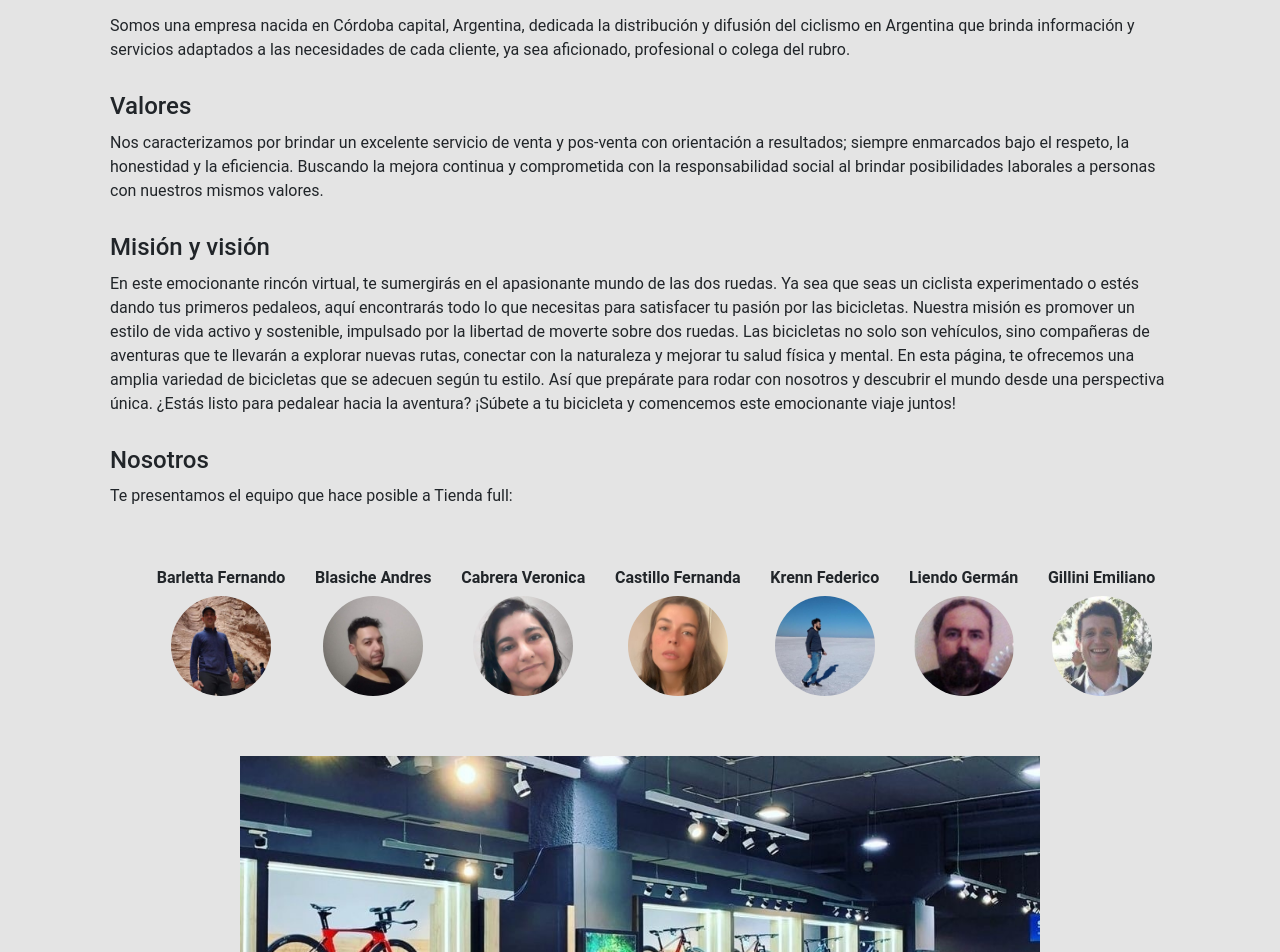
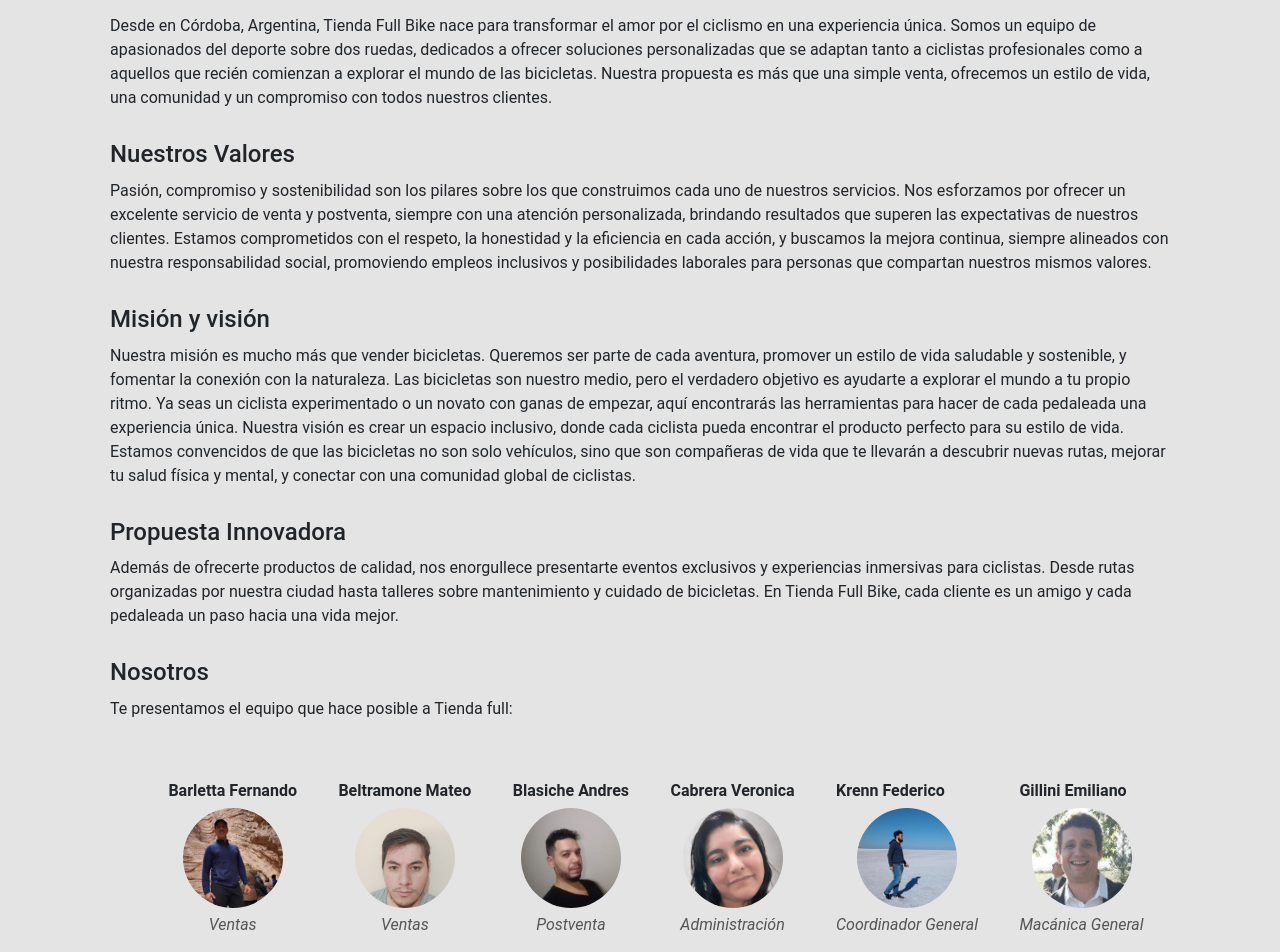
Before and after one commit to ISPC-23/Fullstack_Web_2025, an Angular app in the folder frontend/: page /acerca-de-nosotros in a window 1280 px wide. Shown: the part 300-1252 px from the top of the page. Built offline with nearby package versions, Linux system fonts and the light colour scheme.

Commit message:
Actualiza textos de la sección 'Nosotros' y agrega imagen de Mateo

```diff
--- a/frontend/src/app/components/about-us/about-us.component.css
+++ b/frontend/src/app/components/about-us/about-us.component.css
@@ -50,3 +50,10 @@
     }
   }
 }
+
+.cargo {
+  font-style: italic;
+  color: #555;
+  margin-top: 5px;
+  text-align: center;
+}
--- a/frontend/src/app/components/about-us/about-us.component.html
+++ b/frontend/src/app/components/about-us/about-us.component.html
@@ -1,33 +1,48 @@
 <main>
   <h1>Quienes somos</h1>
   <p>
-    Somos una empresa nacida en Córdoba capital, Argentina, dedicada la
-    distribución y difusión del ciclismo en Argentina que brinda información y
-    servicios adaptados a las necesidades de cada cliente, ya sea aficionado,
-    profesional o colega del rubro.
+    Desde en Córdoba, Argentina, Tienda Full Bike nace para
+    transformar el amor por el ciclismo en una experiencia única.
+    Somos un equipo de apasionados del deporte sobre dos ruedas, dedicados
+    a ofrecer soluciones personalizadas que se adaptan tanto a ciclistas
+    profesionales como a aquellos que recién comienzan a explorar el mundo
+    de las bicicletas. Nuestra propuesta es más que una simple venta,
+    ofrecemos un estilo de vida, una comunidad y un compromiso con todos
+    nuestros clientes.
   </p>
-  <h2>Valores</h2>
+  <h2>Nuestros Valores</h2>
   <p>
-    Nos caracterizamos por brindar un excelente servicio de venta y pos-venta
-    con orientación a resultados; siempre enmarcados bajo el respeto, la
-    honestidad y la eficiencia. Buscando la mejora continua y comprometida con
-    la responsabilidad social al brindar posibilidades laborales a personas con
-    nuestros mismos valores.
+    Pasión, compromiso y sostenibilidad son los pilares sobre los que
+    construimos cada uno de nuestros servicios. Nos esforzamos por ofrecer
+    un excelente servicio de venta y postventa, siempre con una atención
+    personalizada, brindando resultados que superen las expectativas de nuestros
+    clientes. Estamos comprometidos con el respeto, la honestidad y la eficiencia
+    en cada acción, y buscamos la mejora continua, siempre alineados con nuestra
+    responsabilidad social, promoviendo empleos inclusivos y posibilidades laborales
+    para personas que compartan nuestros mismos valores.
   </p>
   <h2>Misión y visión</h2>
   <p>
-    En este emocionante rincón virtual, te sumergirás en el apasionante mundo de
-    las dos ruedas. Ya sea que seas un ciclista experimentado o estés dando tus
-    primeros pedaleos, aquí encontrarás todo lo que necesitas para satisfacer tu
-    pasión por las bicicletas. Nuestra misión es promover un estilo de vida
-    activo y sostenible, impulsado por la libertad de moverte sobre dos ruedas.
-    Las bicicletas no solo son vehículos, sino compañeras de aventuras que te
-    llevarán a explorar nuevas rutas, conectar con la naturaleza y mejorar tu
-    salud física y mental. En esta página, te ofrecemos una amplia variedad de
-    bicicletas que se adecuen según tu estilo. Así que prepárate para rodar con
-    nosotros y descubrir el mundo desde una perspectiva única. ¿Estás listo para
-    pedalear hacia la aventura? ¡Súbete a tu bicicleta y comencemos este
-    emocionante viaje juntos!
+    Nuestra misión es mucho más que vender bicicletas. Queremos ser parte de cada
+    aventura, promover un estilo de vida saludable y sostenible, y fomentar la conexión
+    con la naturaleza. Las bicicletas son nuestro medio, pero el verdadero objetivo es
+    ayudarte a explorar el mundo a tu propio ritmo. Ya seas un ciclista experimentado o
+    un novato con ganas de empezar, aquí encontrarás las herramientas para hacer de cada
+    pedaleada una experiencia única.
+
+    Nuestra visión es crear un espacio inclusivo, donde cada ciclista pueda encontrar el
+    producto perfecto para su estilo de vida. Estamos convencidos de que las bicicletas
+    no son solo vehículos, sino que son compañeras de vida que te llevarán a descubrir
+    nuevas rutas, mejorar tu salud física y mental, y conectar con una comunidad global
+    de ciclistas.
+  </p>
+  <h2>Propuesta Innovadora</h2>
+  <p>
+    Además de ofrecerte productos de calidad, nos enorgullece presentarte eventos
+    exclusivos y experiencias inmersivas para ciclistas. Desde rutas organizadas
+    por nuestra ciudad hasta talleres sobre mantenimiento y cuidado de bicicletas.
+    En Tienda Full Bike, cada cliente es un amigo y cada pedaleada un paso hacia una
+    vida mejor.
   </p>
   <section>
     <h2>Nosotros</h2>
@@ -43,6 +58,7 @@
             [title]="'Repositorio de ' + member.name"
           />
         </a>
+        <p class="cargo">{{ member.role }}</p>
       </li>
       }
     </ul>
--- a/frontend/src/app/components/about-us/about-us.component.ts
+++ b/frontend/src/app/components/about-us/about-us.component.ts
@@ -4,6 +4,7 @@
   name: string;
   img: string;
   link: string;
+  role: string;
 }
 
 @Component({
@@ -15,12 +16,11 @@
 })
 export class AboutUsComponent {
   members: Member[] = [
-    { name: 'Barletta Fernando', img: 'fernando.jpeg', link: 'Ferbarletta' },
-    { name: 'Blasiche Andres', img: 'andres.jpeg', link: 'blasichea' },
-    { name: 'Cabrera Veronica', img: 'veronica.jpeg', link: 'Verosolc30' },
-    { name: 'Castillo Fernanda', img: 'fernanda.png', link: 'FernandaACastillo' },
-    { name: 'Krenn Federico', img: 'federico.jpeg', link: 'fedekrenn' },
-    { name: 'Liendo Germán', img: 'german.jpg', link: 'g3rm6n' },
-    { name: 'Gillini Emiliano', img: 'emiliano.jpg', link: 'emigillini' },
+    { name: 'Barletta Fernando', img: 'fernando.jpeg', link: 'Ferbarletta', role: 'Ventas' },
+    { name: 'Beltramone Mateo', img: 'mateo.jpeg', link: 'Mateo88XD', role: 'Ventas' },
+    { name: 'Blasiche Andres', img: 'andres.jpeg', link: 'blasichea', role: 'Postventa' },
+    { name: 'Cabrera Veronica', img: 'veronica.jpeg', link: 'Verosolc30', role: 'Administración' },
+    { name: 'Krenn Federico', img: 'federico.jpeg', link: 'fedekrenn', role: 'Coordinador General' },
+    { name: 'Gillini Emiliano', img: 'emiliano.jpg', link: 'emigillini', role: 'Macánica General' },
   ];
 }
```
Also changed, not shown: frontend/src/assets/profiles/mateo.jpeg (added).
